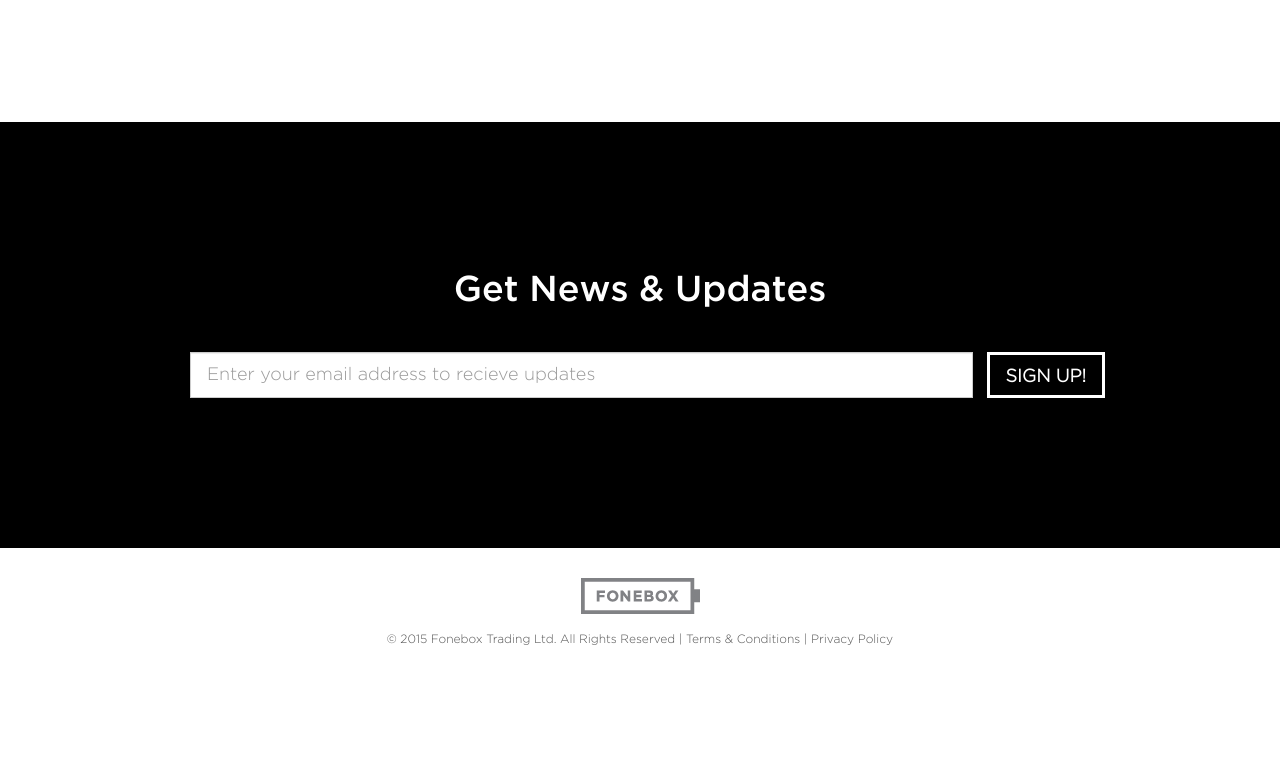
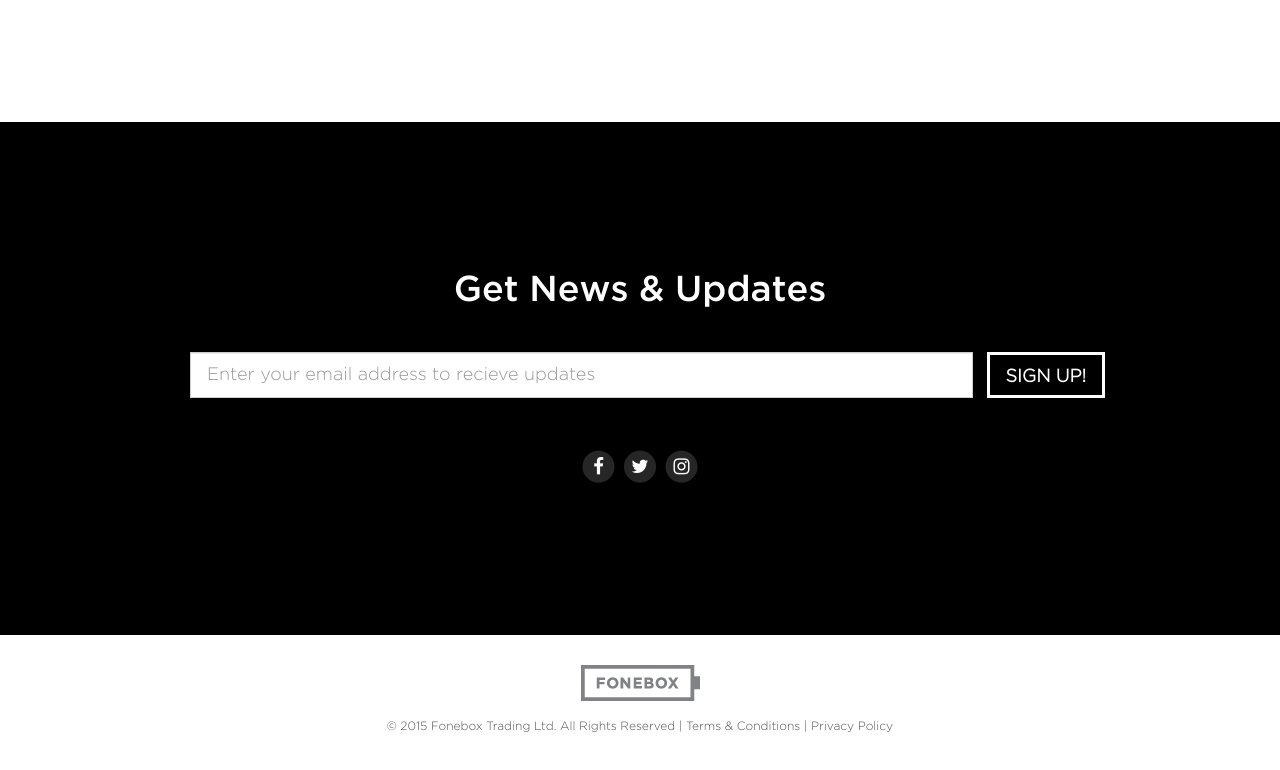
Before and after one commit to TailoredMarketing/FoneBox, a plain HTML site: page index.html in a window 1280 px wide. Shown: the part 5007-5777 px from the top of the page. Before the commit the page ends 5728 px from the top, so only its background shows below. Drawn offline with Linux system fonts and the light colour scheme; files whose address does not match are found by name.

Commit message:
Where Icons

```diff
--- a/css/style.css
+++ b/css/style.css
@@ -401,6 +401,12 @@ section h1 {
 	color: #fff;
 	border-color: #fff;
 }
+#social {
+	padding-top:50px;
+}
+#social a {
+	color: #262626;
+}
 @media (max-width: 900px) {
 	#advertising {
   		background-image: none;
--- a/index.html
+++ b/index.html
@@ -17,7 +17,7 @@
     <!-- Custom CSS -->
     <link href="css/full-slider.css" rel="stylesheet">
     <link href="css/style.css?ver=1.0" rel="stylesheet">
-
+	<link rel="stylesheet" href="//maxcdn.bootstrapcdn.com/font-awesome/4.3.0/css/font-awesome.min.css">
     <!-- HTML5 Shim and Respond.js IE8 support of HTML5 elements and media queries -->
     <!-- WARNING: Respond.js doesn't work if you view the page via file:// -->
     <!--[if lt IE 9]>
@@ -161,6 +161,26 @@
                   </span>
                 </div><!-- /input-group -->
             </form>
+            <div id="social">
+                <a href="">
+                	<span class="fa-stack fa-lg">
+                      <i class="fa fa-circle fa-stack-2x"></i>
+                      <i class="fa fa-facebook fa-stack-1x fa-inverse"></i>
+                    </span>
+                </a>
+                <a href="">
+                	<span class="fa-stack fa-lg">
+                      <i class="fa fa-circle fa-stack-2x"></i>
+                      <i class="fa fa-twitter fa-stack-1x fa-inverse"></i>
+                    </span>
+                </a>
+                <a href="">
+                	<span class="fa-stack fa-lg">
+                      <i class="fa fa-circle fa-stack-2x"></i>
+                      <i class="fa fa-instagram fa-stack-1x fa-inverse"></i>
+                    </span>
+                </a>
+            </div>
         </div>
     </section>
     <div id="footer">
```
